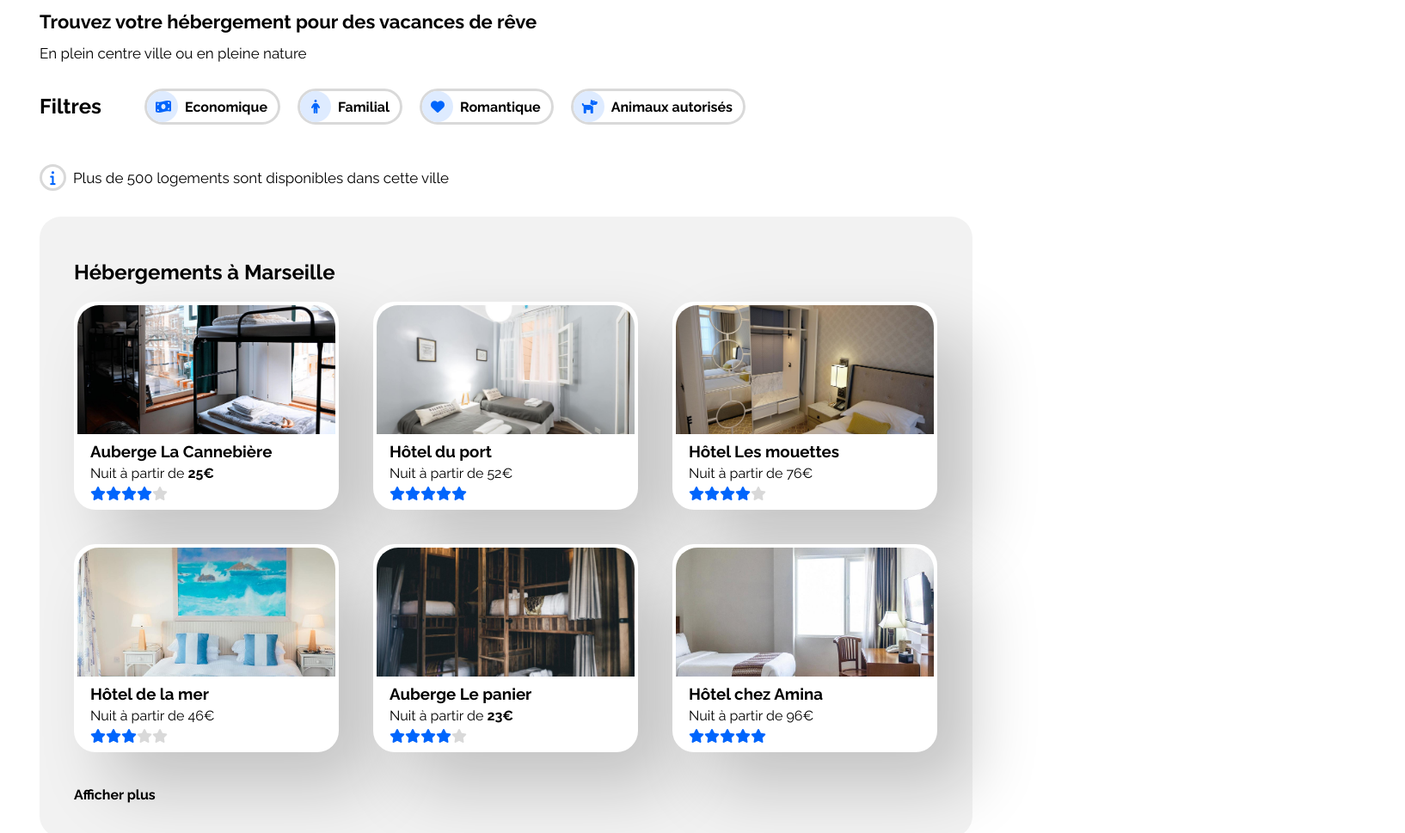
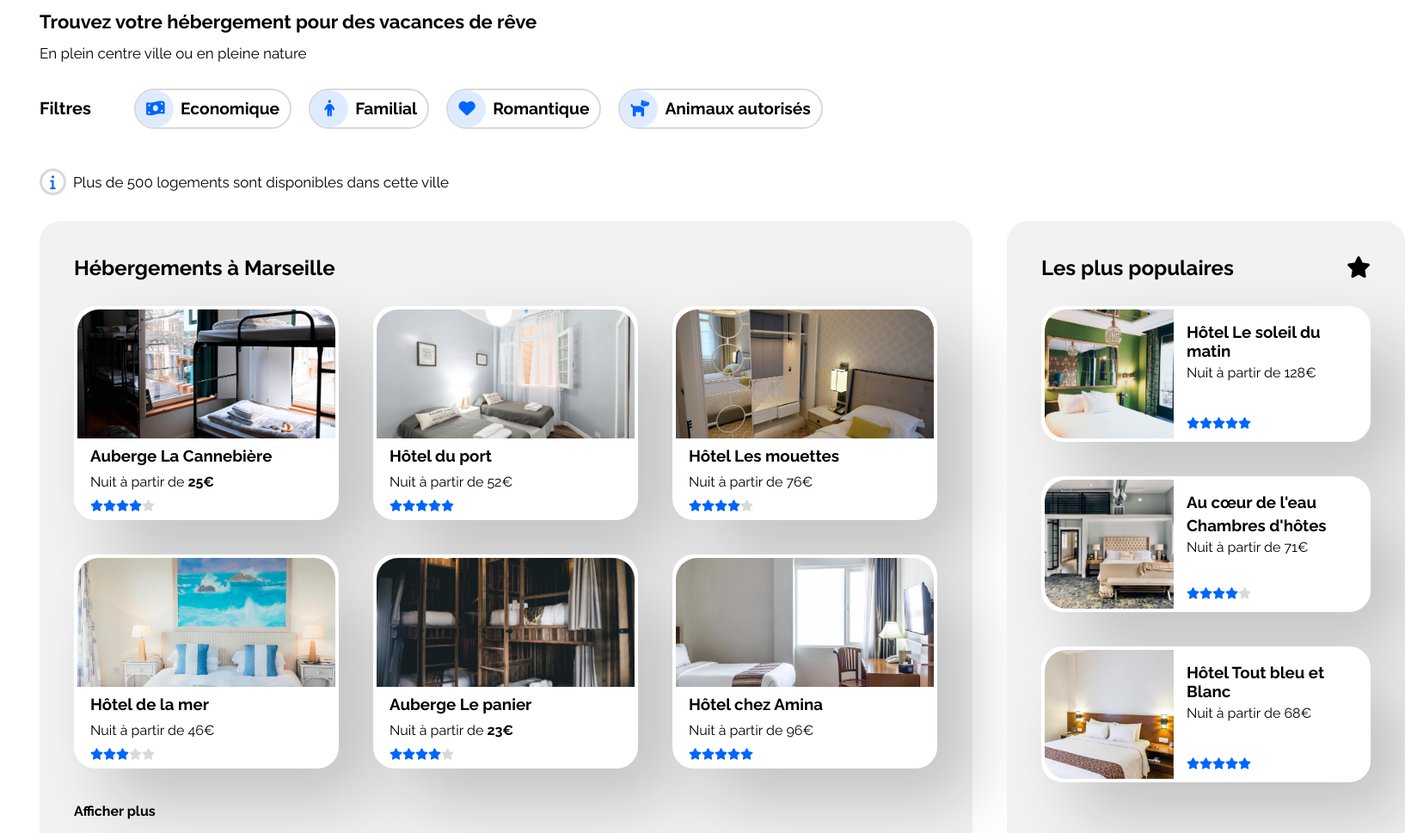
Before and after one commit to Sacha-Jok/Projet-2, a plain HTML site: page index.html in a window 1280 px wide. Shown: the part 141-1110 px from the top of the page at 86% size, 1634 px wide, since content can reach past the window. Drawn offline with Linux system fonts and the light colour scheme.

Commit message:
Place + popular done

```diff
--- a/index.html
+++ b/index.html
@@ -36,7 +36,7 @@
       <div class="filter-sub">
          <h2><i class="fa-solid fa-info"></i>Plus de 500 logements sont disponibles dans cette ville</h2>
       </div>
-
+   <div class="bloc-1">
       <div class="place">
          <div id="place"></div>
          <h2>Hébergements à Marseille</h2>
@@ -101,31 +101,35 @@
          <div class="popular-bubble">
             <div class="popular-bubble-1">
                   <a href="#">
-                  <img src="images/hebergements/3_medium/marcus-loke-WQJvWU_HZFo-unsplash.jpg" alt="Photo de l'Auberge La Cannebière">
-                  <h3>Auberge La Cannebière</h3>
-                  <p>Nuit à partir de <strong>25€</strong></p>
-                  <div class="stars"><i class="fa-solid fa-star"></i><i class="fa-solid fa-star"></i><i class="fa-solid fa-star"></i><i class="fa-solid fa-star"></i></i><i class="fa-solid fa-star"></i></div>
-               </a>
-               </div>
-               <div class="popular-bubble-1">
-                  <a href="#">
-                  <img src="images/hebergements/3_medium/fred-kleber-gTbaxaVLvsg-unsplash.jpg" alt="Photo de l'Hôtel du port">
-                  <h3>Hôtel du port</h3>
-                  <p>Nuit à partir de 52€</p>
-                  <div class="stars"><i class="fa-solid fa-star"></i><i class="fa-solid fa-star"></i><i class="fa-solid fa-star"></i><i class="fa-solid fa-star"></i><i class="fa-solid fa-star"></i></div>
+                  <img src="images/hebergements/3_medium/emile-guillemot-Bj_rcSC5XfE-unsplash.jpg" alt="Photo de l'Hôtel Le soleil du matin">
+                  <div class="popular-bubble-txt"><h3>Hôtel Le soleil du matin</h3>
+                  <p>Nuit à partir de 128€</p>
+                  <div class="stars"><i class="fa-solid fa-star blue"></i><i class="fa-solid fa-star blue"></i><i class="fa-solid fa-star blue"></i><i class="fa-solid fa-star blue"></i></i><i class="fa-solid fa-star blue"></i></div>
+                  </div>
                   </a>
                </div>
                <div class="popular-bubble-1">
                   <a href="#">
-                  <img src="images/hebergements/3_medium/reisetopia-B8WIgxA_PFU-unsplash.jpg" alt="Photo de l'Hôtel Les mouettes">
-                  <h3>Hôtel Les mouettes</h3>
-                  <p>Nuit à partir de 76€</p>
-                  <div class="stars"><i class="fa-solid fa-star"></i><i class="fa-solid fa-star"></i><i class="fa-solid fa-star"></i><i class="fa-solid fa-star"></i></i><i class="fa-solid fa-star"></i></div>
+                  <img src="images/hebergements/3_medium/aw-creative-VGs8z60yT2c-unsplash.jpg" alt="Photo des chambres d'hôtes Au cœur de l'eau">
+                  <div class="popular-bubble-txt"><h3>Au cœur de l'eau</h3>
+                  <h3>Chambres d'hôtes</h3>
+                  <p>Nuit à partir de 71€</p>
+                  <div class="stars"><i class="fa-solid fa-star blue"></i><i class="fa-solid fa-star blue"></i><i class="fa-solid fa-star blue"></i><i class="fa-solid fa-star blue"></i><i class="fa-solid fa-star"></i></div>
+                  </div>
+                  </div>
+                  </a>
+               <div class="popular-bubble-1">
+                  <a href="#">
+                  <img src="images/hebergements/3_medium/febrian-zakaria-sjvU0THccQA-unsplash.jpg" alt="Photo de l'Hôtel Tout bleu et Blanc">
+                  <div class="popular-bubble-txt"><h3>Hôtel Tout bleu et Blanc</h3>
+                  <p>Nuit à partir de 68€</p>
+                  <div class="stars"><i class="fa-solid fa-star blue"></i><i class="fa-solid fa-star blue"></i><i class="fa-solid fa-star blue"></i><i class="fa-solid fa-star blue"></i></i><i class="fa-solid fa-star blue"></i></div>
+                  </div>
+                  </div>
                   </a>
                </div>
-         </div>
-
-
+      </div>
+   </div>
    </main>
 
    <footer>
--- a/styles.css
+++ b/styles.css
@@ -59,7 +59,7 @@ nav a:hover{
    /*Filter*/
 
 .filter h1{
-   font-size: 150%
+   font-size: 125%
 }
 
 .filter{
@@ -74,19 +74,19 @@ nav a:hover{
 
 .filter li{
    margin: 0 10px;
-   block-size: 100%;
-   border: 3px solid #d9d9d9;
+   border: 2px solid #d9d9d9;
    border-radius: 40px ;
    font-weight: bold;
    text-align: center;
    vertical-align: middle;
+   font-size: larger;
 }
 
 .filter i{
    color:#0065FC;
    background-color: #DEEBFF;
-   padding: 10px;
-   width: 16px;
+   padding: 12px;
+   width: 20px;
    margin-right: 8px;
    border-radius: 25px;
    object-fit: none;
@@ -134,6 +134,13 @@ nav a:hover{
    font-size: 17px;
 }
 
+   /*Bloc-1*/
+
+.bloc-1{
+   display: flex;
+   align-items: start;
+}
+
    /*Place*/
 
 .place{
@@ -142,11 +149,12 @@ nav a:hover{
    padding: 40px ;
    border-radius: 25px;
    margin-bottom:40px;
+   margin-right: 40px;
 }
 
 .place h2{
-   margin-top: 10px;
-   margin-bottom: 20px;
+   margin: 0;
+   margin-bottom: 30px;
 }
 
 .place h4{
@@ -187,13 +195,14 @@ nav a:hover{
 }
 
 .place-bubble-1 h3,.place-bubble-1 p{
-   margin: 5px 0 5px 15px;
+   padding: 5px 15px;
+   margin: 0;
 }
 
-.stars{
-   margin-left: 15px;
-   margin-bottom: 5px;
+.place .stars{
+   padding: 5px 15px;
    color: #d9d9d9;
+   font-size: smaller;
 }
 
 .blue{
@@ -204,7 +213,7 @@ nav a:hover{
 
 .popular{
       background-color: #f2f2f2;
-      width: 500px;
+      width: 385px;
       padding: 40px ;
       border-radius: 25px;
 }
@@ -213,15 +222,20 @@ nav a:hover{
    display: flex;
    align-items: center;
    justify-content: space-between;
+   margin: 0;
+   margin-bottom: 30px;
 }
 
-.popular h2, .popular i{
+.popular-title h2{
    margin: 0;
-   margin-bottom: 20px;
+}
+
+.popular-title i{
+   font-size: 25px;
 }
 
 .popular-bubble-1 h3,.popular-bubble-1 p{
-   margin: 5px 0 5px 15px;
+   margin: 5px 15px;
 }
 
 .popular-bubble img{
@@ -243,7 +257,21 @@ nav a:hover{
    border-radius: 25px;
    box-shadow: 40px 40px 80px rgba(0, 0, 0, 0.2);
    background-color: white;
-   width: 500px;
-   margin-right: 40px;
+   width: 375px;
    margin-bottom: 40px;
+   position: relative;
 }
+
+.popular-bubble-txt{
+   display: block;
+   padding: 10px 0;
+   max-width: 200px;
+}
+
+.popular-bubble-1 .stars{
+   margin-left: 15px;
+   color: #d9d9d9;
+   font-size: smaller;
+   position: absolute;
+   bottom: 10px;
+}
```
